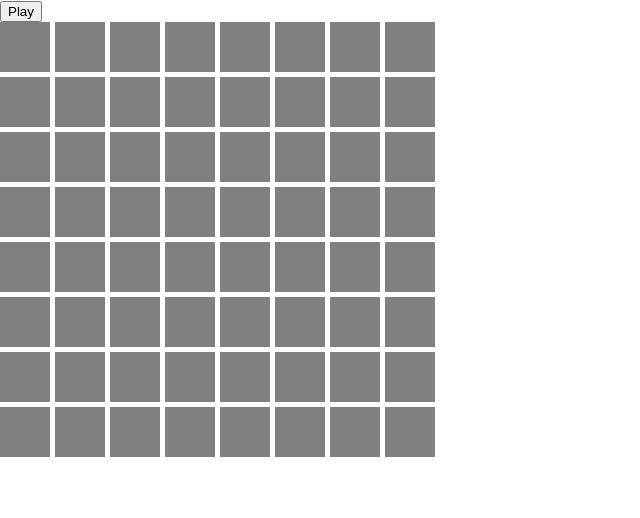
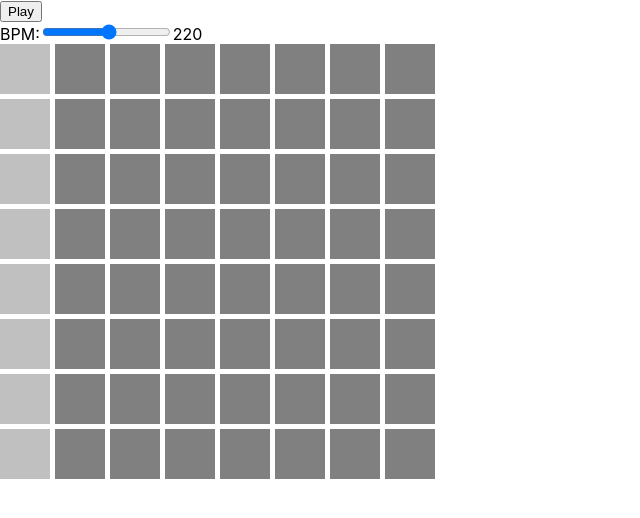
Before and after one commit to JackBlakeston/BEETBOX, a React (Create React App) app in the folder client/: page / in a window 1280 px wide. Shown: the top 518 px of the page, without its empty margins (0-640 px from the left). Built offline with nearby package versions, Linux system fonts and the light colour scheme.

Commit message:
Drum machine works!

```diff
--- a/client/src/App.css
+++ b/client/src/App.css
@@ -14,3 +14,10 @@
 .pad.active {
   background: green;
 }
+
+.pad.playing {
+  background: silver;
+}
+.pad.active.playing {
+  background: lime;
+}
--- a/client/src/App.js
+++ b/client/src/App.js
@@ -1,4 +1,4 @@
-import React, { useEffect, useRef, useState } from 'react';
+import React, { useState } from 'react';
 import './App.css';
 import Pads from './components/Pads';
 import Controls from './components/Controls';
@@ -6,10 +6,31 @@ import Controls from './components/Controls';
 
 function App () {
 
+  const initialPads =  [
+    [0, 0, 0, 0, 0, 0, 0, 0],
+    [0, 0, 0, 0, 0, 0, 0, 0],
+    [0, 0, 0, 0, 0, 0, 0, 0],
+    [0, 0, 0, 0, 0, 0, 0, 0],
+    [0, 0, 0, 0, 0, 0, 0, 0],
+    [0, 0, 0, 0, 0, 0, 0, 0],
+    [0, 0, 0, 0, 0, 0, 0, 0],
+    [0, 0, 0, 0, 0, 0, 0, 0]
+  ];
+
+  // TODO change this for howlerjs lib
+  const frequencies = [130.81, 146.83, 164.81, 174.61, 196.00, 220.00, 246.94, 261.63];
+
+  const audioCx = new (window.AudioContext || window.webkitAudioContext)();
+  const gain = audioCx.createGain();
+  gain.connect(audioCx.destination);
+  gain.gain.value = 1;
+
+
+  const [pads, setPads] = useState(initialPads)
   const [playing, setPlaying] = useState(false);
   const [pos, setPos] = useState(0);
   const [bpm, setBpm] = useState(220);
-  // const [timerId, setTimerId] = useState();
+
 
   function useInterval(callback, delay) {
     const intervalRef = React.useRef();
@@ -43,9 +64,8 @@ function App () {
   }
   ////////
 
-
   function togglePlaying () {
-    if (playing) clearInterval(newTimerId);
+    if (playing) clearInterval(timerId);
 
     setPlaying(!playing);
   }
@@ -55,7 +75,7 @@ function App () {
   //   setTimerId(newTimerId);
   // }
 
-  const newTimerId = useInterval(tick, playing ? calculateTempo(bpm) : null)
+  const timerId = useInterval(tick, playing ? calculateTempo(bpm) : null)
 
   function tick () {
     let currentPos = pos;
@@ -63,18 +83,66 @@ function App () {
 
     if (currentPos > 7) currentPos = 0;
     setPos(currentPos);
-    console.log('CURRENT POSITION', pos);
+
+    checkPad();
   }
   // ?? Any way to do this without useInterval hook?
+
+  function checkPad () {
+    pads.forEach((row, rowIndex) => {
+      row.forEach((pad, index) => {
+        if (index === pos && pad === 1) {
+          playSound(rowIndex);
+        }
+      })
+    })
+  }
+
+  function playSound(rowIndex) {
+    let freq = frequencies[rowIndex];
+    let node = audioCx.createOscillator();
+    let currentTime = audioCx.currentTime;
+    node.frequency.value = freq;
+    node.detune.value = 0;
+    node.type = 'sine';
+    node.connect(gain);
+    node.start(currentTime);
+    node.stop(currentTime + 0.2);
+  }
+
 
   function calculateTempo (bpm) {
     return 60000 / bpm;
   }
 
+  function changeBpm (event) {
+    const newBpm = Number(event.target.value);
+    setBpm(newBpm);
+    if (playing) {
+      clearInterval(timerId)
+      setPlaying(false);
+    }
+  }
+
+  function toggleActive (rowIndex, id) {
+    let padsCopy = [...pads];
+    let padState = padsCopy[rowIndex][id];
+    if (padState === 1) {
+      pads[rowIndex][id] = 0;
+    } else {
+      pads[rowIndex][id] = 1;
+    }
+    setPads(padsCopy);
+  }
+
   return (
     <div className='App'>
-      <Controls playing={playing} togglePlaying={togglePlaying} />
-      <Pads />
+      <Controls
+        playing={playing}
+        togglePlaying={togglePlaying}
+        handleChange={changeBpm}
+        bpm={bpm} />
+      <Pads pos={pos} pads={pads} toggleActive={toggleActive} />
     </div>
   );
 }
--- a/client/src/components/Controls.js
+++ b/client/src/components/Controls.js
@@ -6,6 +6,22 @@ function Controls (props) {
   return (
     <div className="controls">
         <button onClick={props.togglePlaying}>{buttonText}</button>
+
+        <div className='bpm'>
+          <label>BPM:</label>
+          <input
+            type='range'
+            id='bpm'
+            min='1'
+            max='420'
+            step='1'
+            defaultValue={props.bpm}
+            onChange={props.handleChange} />
+          <output>
+            {props.bpm}
+          </output>
+        </div>
+
     </div>
   );
 }
--- a/client/src/components/Pad.js
+++ b/client/src/components/Pad.js
@@ -3,7 +3,7 @@ import React from 'react';
 function Pad (props) {
   return (
     <div
-      className={'pad ' + (props.state ? 'active' : '')}
+      className={'pad ' + (props.state ? 'active' : '') + (props.pos === props.id ? ' playing' : '')}
       onClick={() => props.toggleActive(props.rowIndex, props.id)}>
     </div>
   );
--- a/client/src/components/Pads.js
+++ b/client/src/components/Pads.js
@@ -1,36 +1,10 @@
-import React, { useState } from 'react';
-
 import Pad from './Pad'
 
-function Pads () {
-
-  const initialPads =  [
-    [0, 0, 0, 0, 0, 0, 0, 0],
-    [0, 0, 0, 0, 0, 0, 0, 0],
-    [0, 0, 0, 0, 0, 0, 0, 0],
-    [0, 0, 0, 0, 0, 0, 0, 0],
-    [0, 0, 0, 0, 0, 0, 0, 0],
-    [0, 0, 0, 0, 0, 0, 0, 0],
-    [0, 0, 0, 0, 0, 0, 0, 0],
-    [0, 0, 0, 0, 0, 0, 0, 0]
-  ];
-
-  const [pads, setPads] = useState(initialPads)
-
-  function toggleActive (rowIndex, id) {
-    let padsCopy = [...pads];
-    let padState = padsCopy[rowIndex][id];
-    if (padState === 1) {
-      pads[rowIndex][id] = 0;
-    } else {
-      pads[rowIndex][id] = 1;
-    }
-    setPads(padsCopy);
-  }
+function Pads (props) {
 
   return (
     <div className='pads'>
-      {pads.map((row, rowIndex) => {
+      {props.pads.map((row, rowIndex) => {
         return (
           <div className='row' key={rowIndex}>
             {row.map((pad, index) => {
@@ -39,7 +13,8 @@ function Pads () {
                 rowIndex={rowIndex}
                 id={index}
                 state={pad}
-                toggleActive={toggleActive} />
+                pos={props.pos}
+                toggleActive={() => props.toggleActive(rowIndex, index)} />
             })}
           </div>
         )
```
